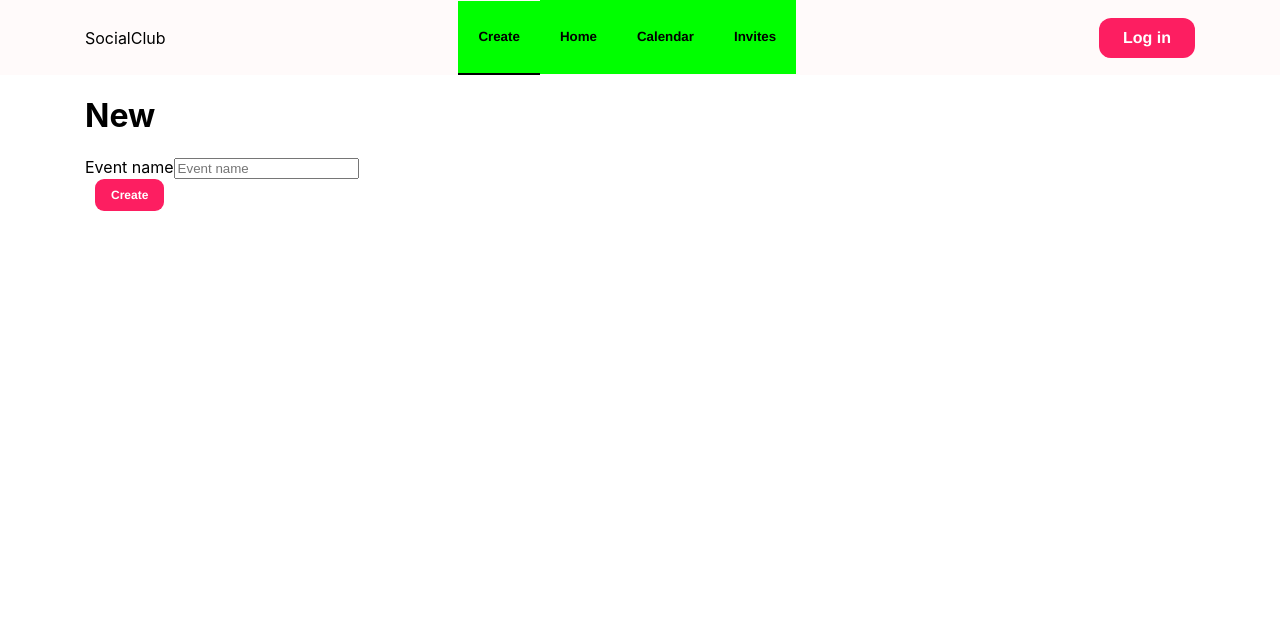
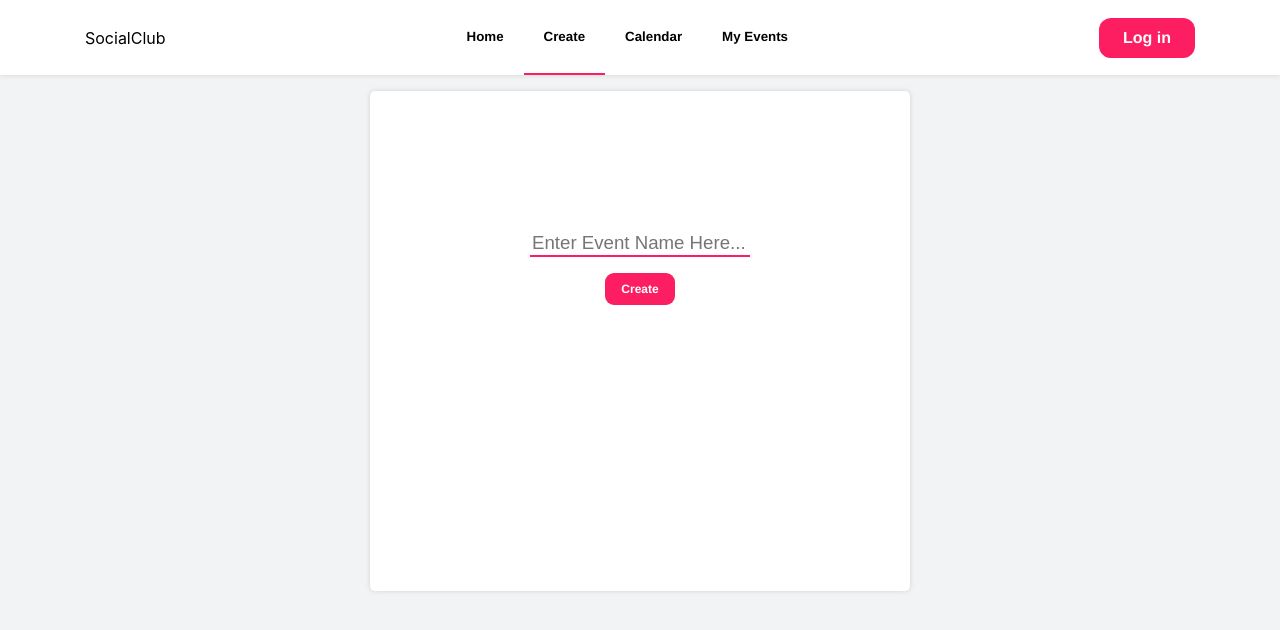
Before and after one commit to tom-horne/diss-app, a Next.js app: page /dashboard/new in a window 1280 px wide. Shown: the top 630 px of the page. Built offline with nearby package versions, Linux system fonts and the light colour scheme; no server answers.

Commit message:
styling changes to navbar, dashboard and create pages

```diff
--- a/components/Button/NavButton.js
+++ b/components/Button/NavButton.js
@@ -9,11 +9,11 @@ const StyledNavButton = styled.button`
   /* display: inline-block; */
   line-height: 1;
   /* margin-left: 10px; */
-  background-color: #00ff00;
+  background-color: white;
   color: "black";
   height: 75px;
   padding: 0 20px;
-  border-bottom: ${props => props.router == props.location ? "solid 3px black" : "none"};
+  border-bottom: ${props => props.router == props.location ? "solid 3px #fd1e61" : "none"};
 `;
 
 const NavButton = ({ label, router, location }) => {
--- a/components/Header/Header.js
+++ b/components/Header/Header.js
@@ -10,8 +10,8 @@ import { useSession, signIn, signOut } from "next-auth/client"
 import NavButton from "../Button/NavButton";
 
 const Outer = styled.header`
-  background: #fffafa;
-
+  background: white;
+  box-shadow: 0 0 5px #d0d0d0;
 `;
 
 const Wrapper = styled.div`
@@ -149,14 +149,14 @@ const Header = () => {
               </div>
 
                 <div>
+                  <Link href='/dashboard'>
+                    <a>
+                    <NavButton router={router.pathname} location='/dashboard' label="Home"/>
+                    </a>
+                  </Link>
                   <Link href='/dashboard/new'>
                     <a>
                     <NavButton router={router.pathname} location='/dashboard/new' label="Create"/>
-                    </a>
-                  </Link>
-                  <Link href='/dashboard'>
-                    <a>
-                    <NavButton router={router.pathname} location='/dashboard' label="Home"/>
                     </a>
                   </Link>
                   <Link href='/calendar'>
@@ -166,7 +166,7 @@ const Header = () => {
                   </Link>
                   <Link href='/invites'>
                     <a>
-                    <NavButton router={router.pathname} location='/invites' label="Invites"/>
+                    <NavButton router={router.pathname} location='/myevents' label="My Events"/>
                     </a>
                   </Link>
                 </div>
@@ -174,10 +174,10 @@ const Header = () => {
               <NavItems>
                 { session ? (
                   <div className="multiButtons">
-                    <Button size="large" onClick={() => signOut()} label="Log out" />
-                    <Link href={`/[id]`} as={`/dashboard`}>
+                    <Button primary size="large" onClick={() => signOut()} label="Log out" />
+                    {/* <Link href={`/[id]`} as={`/dashboard`}>
                       <Button primary size="large" label="Home" />
-                    </Link>
+                    </Link> */}
                   </div>
                 ) : (
                   <div className="multiButtons">
--- a/pages/dashboard/new.js
+++ b/pages/dashboard/new.js
@@ -10,6 +10,37 @@ import { Container, Row, Col } from 'react-grid-system';
 import useSWR from 'swr';
 import { gql } from 'graphql-request';
 import { graphQLClient } from '../../utils/graphql-client';
+
+const CreateEventCard = styled.div`
+  width: 100%;
+  background: white;
+  height: 500px;
+  padding: 10px;
+  /* border-style: solid; */
+  border-radius: 5px;
+  margin-top: 5px;
+  box-shadow: 0 0 5px #d0d0d0;
+  margin: 1em 0;
+  font-family: 'Nunito Sans', 'Helvetica Neue', Helvetica, Arial, sans-serif;
+
+  input{
+    display: block;
+    border: 0;
+    border-bottom: solid 2px #fd1e61;
+    margin: 0 auto;
+    margin-top: 25%;
+    font-size: 14pt;
+    width: 220px;
+  },
+  Button{
+    align: center;
+    display: block;
+    margin: 0 auto;
+    margin-top: 16px;
+  }
+
+`
+
 
 const New = () => {
 
@@ -61,14 +92,20 @@ const New = () => {
 
   return (
     <Container>
-        <h1>New</h1>
+      <Row>
+        <Col md={3}>
+
+        </Col>
+        <Col md={6}>
+          <CreateEventCard>
+            {/* <h1>New</h1> */}
               <form onSubmit={onSubmit}>
                 <div>
-                <label>Event name</label>
+                  {/* <label>Event name</label> */}
                   <input
                     type="text"
                     name="title"
-                  placeholder="Event name"
+                    placeholder="Enter Event Name Here..."
                     {...register('title', { required: true })}
                   />
 
@@ -85,11 +122,20 @@ const New = () => {
                   )} */}
                 </div>
 
-              <div>
+                <div className="subButton">
                   <Button type="submit" primary size="small" label="Create" />
                   {/* <button type="submit">Create</button> */}
                 </div>
               </form>
+          </CreateEventCard>
+        </Col>
+        <Col md={3}>
+
+        </Col>
+      </Row>
+
+
+
     </Container>
   )
 }
--- a/styles/globals.css
+++ b/styles/globals.css
@@ -4,6 +4,7 @@ body {
   margin: 0;
   font-family: -apple-system, BlinkMacSystemFont, Segoe UI, Roboto, Oxygen,
     Ubuntu, Cantarell, Fira Sans, Droid Sans, Helvetica Neue, sans-serif;
+  background-color: #f2f3f5;
 }
 
 a {
```
Also changed, not shown: components/EditEvent/EditEvent.js (+7 -7 lines), components/EventCard/EventCard.js (+19 -4 lines), pages/dashboard/events/[id].js (+13 -2 lines), pages/dashboard/index.js (+7 -5 lines). Lines whose indentation alone changed are shown as unchanged.
